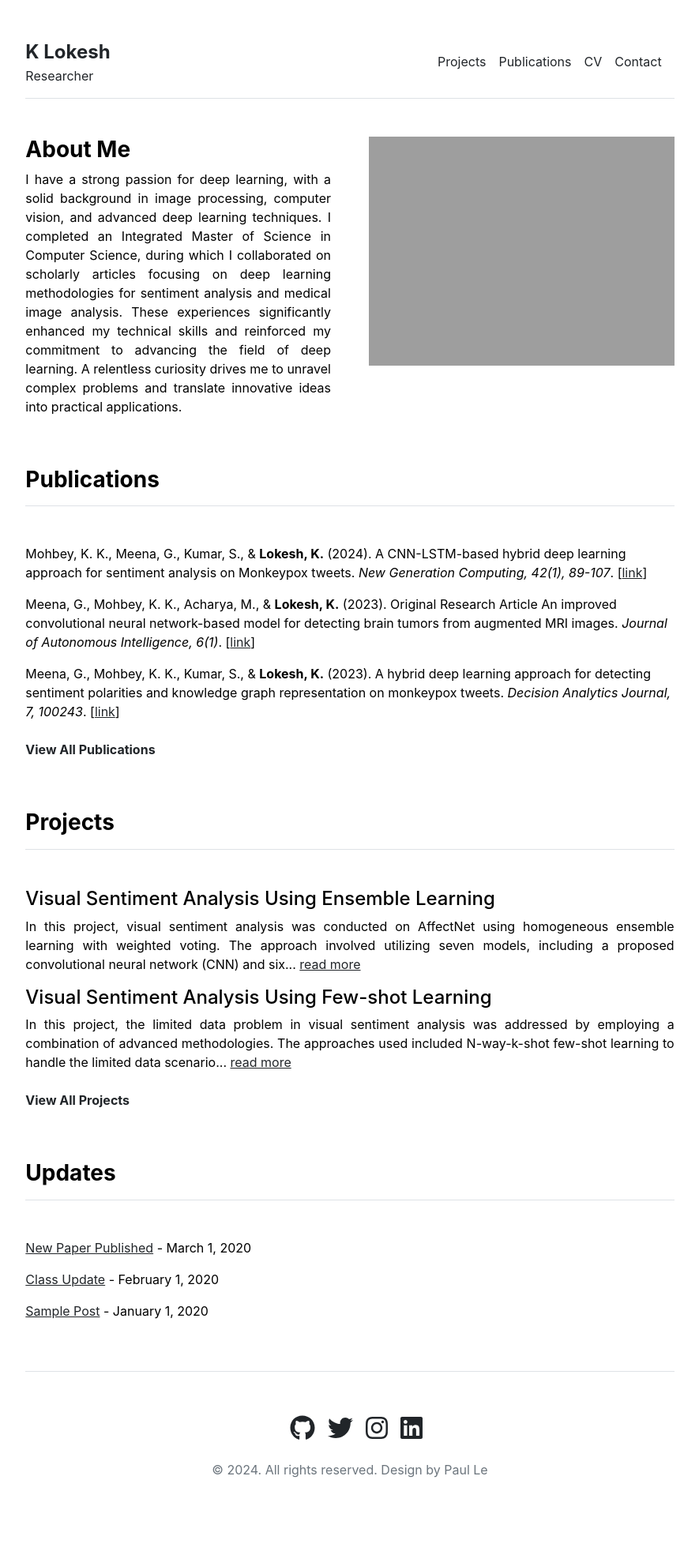
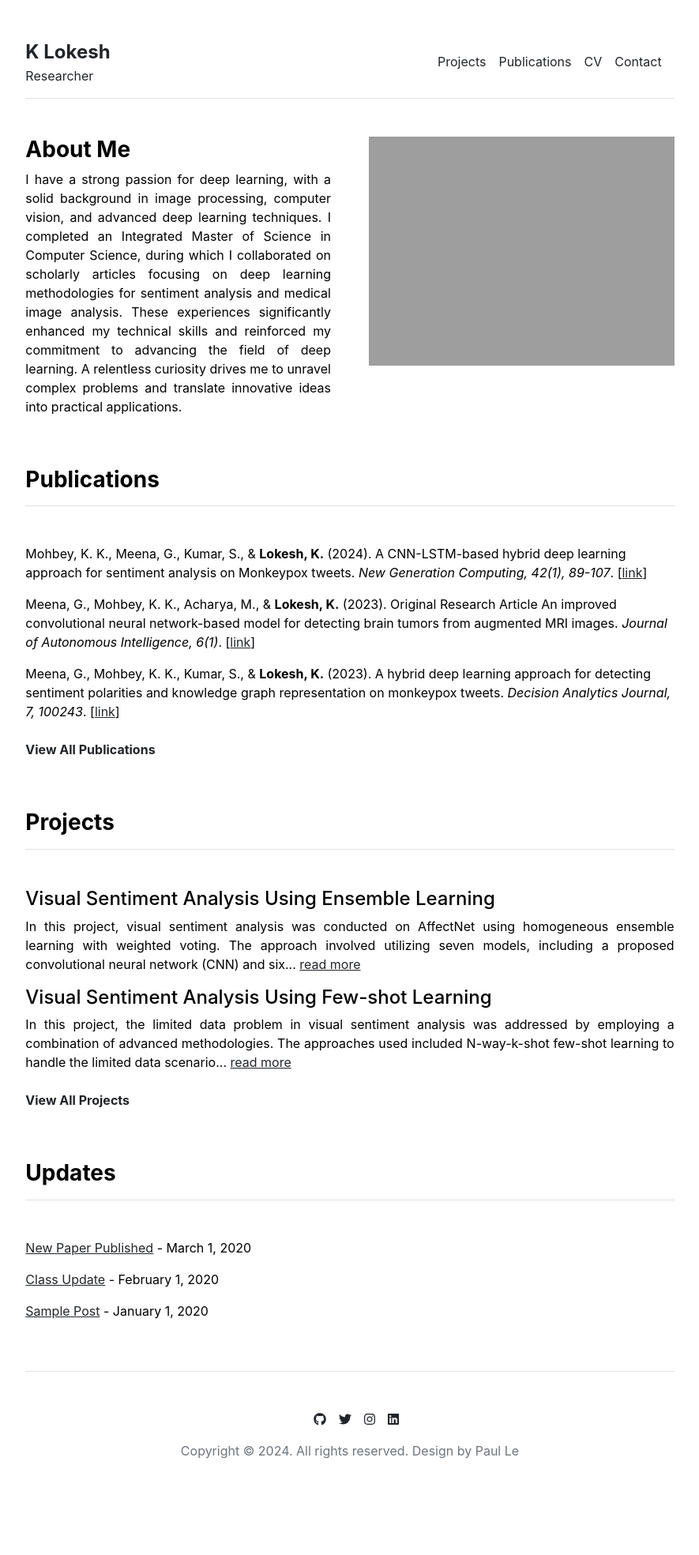
Before and after one commit to katikapalli/katikapalli.github.io, a Jekyll site: the page built from index.md, in a window 1280 px wide. Shown: the whole page at 79% size, without its empty margins (197-1082 px from the left). Built offline with Jekyll 4.4.1, drawn with Linux system fonts in a browser that asks for light colours; after the commit the page ends 1945 px from its top, so only the background shows below that.

Commit message:
Update footer.html

```diff
--- a/_includes/footer.html
+++ b/_includes/footer.html
@@ -8,11 +8,11 @@
   <link rel="stylesheet" href="https://cdnjs.cloudflare.com/ajax/libs/font-awesome/6.0.0-beta3/css/all.min.css">
   <style>
     .icon-size {
-      font-size: 2rem; /* Adjust the size as needed */
+      font-size: 1rem;
     }
     footer p {
       margin: 0;
-      font-size: 1rem; /* Adjust the size as needed */
+      font-size: 1rem;
     }
   </style>
 </head>
@@ -26,7 +26,7 @@
         {% endfor %}
       </div>
       <div class="col-12 text-center mt-3">
-        <p>© 2024. All rights reserved. Design by Paul Le</p>
+        <p>Copyright © 2024. All rights reserved. Design by Paul Le</p>
       </div>
     </div>
   </footer>
```
